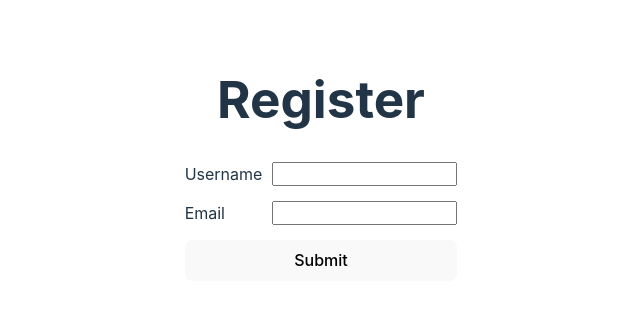
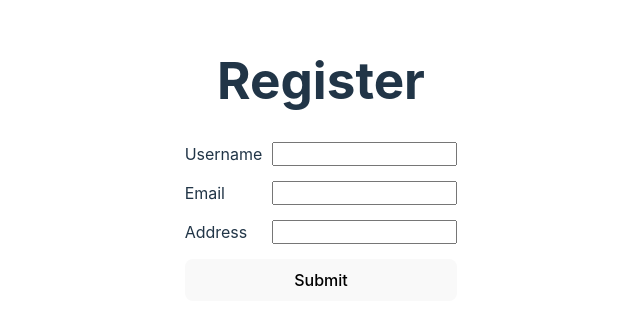
Before and after one commit to Kachitaro/react_test, a React (Vite) app: page /form in a window 1280 px wide. Shown: the part 241-566 px from the top of the page, without its empty margins (319-959 px from the left). Built offline with nearby package versions, Linux system fonts and the light colour scheme.

Commit message:
reset defind

```diff
--- a/src/components/Form.tsx
+++ b/src/components/Form.tsx
@@ -4,7 +4,7 @@ import {
   FieldValues,
   FormProvider,
 } from "react-hook-form";
-import { ReactNode, useEffect } from "react";
+import { ReactNode } from "react";
 
 type FormProps = {
   onSubmit: SubmitHandler<FieldValues>;
@@ -14,13 +14,12 @@ type FormProps = {
 export const Form = (props: FormProps) => {
   const { onSubmit, children } = props;
   const methods = useForm();
-  const { handleSubmit, reset, formState } = methods;
+  const { handleSubmit, reset } = methods;
 
-  useEffect(() => {
-    if (formState.isSubmitSuccessful) {
-      reset();
-    }
-  }, [formState.isSubmitSuccessful, reset]);
+  const handleSubmits = (value: object) => {
+    onSubmit(value);
+    reset();
+  };
 
   return (
     <FormProvider {...methods}>
@@ -31,7 +30,7 @@ export const Form = (props: FormProps) => {
           justifyItems: "center",
           gap: "10px",
         }}
-        onSubmit={handleSubmit(onSubmit)}>
+        onSubmit={handleSubmit(handleSubmits)}>
         {children}
         <button type="submit">Submit</button>
       </form>
--- a/src/pages/Register.tsx
+++ b/src/pages/Register.tsx
@@ -1,4 +1,3 @@
-
 import { Form, TextInputForm } from "../components";
 
 export const Register = () => {
@@ -16,18 +15,23 @@ export const Register = () => {
           type={"text"}
           validate={{
             required: true,
-            validate: (value: string) => {
-              if (value === "a") {
-                return "Username must be aaaaa";
-              }
-            },
           }}
         />
         <TextInputForm
           source="email"
           label="Email"
           type={"email"}
-          validate={{ required: true }}
+          validate={{
+            required: true,
+          }}
+        />
+        <TextInputForm
+          source="address"
+          label="Address"
+          type={"text"}
+          validate={{
+            required: true,
+          }}
         />
       </Form>
     </div>
```
